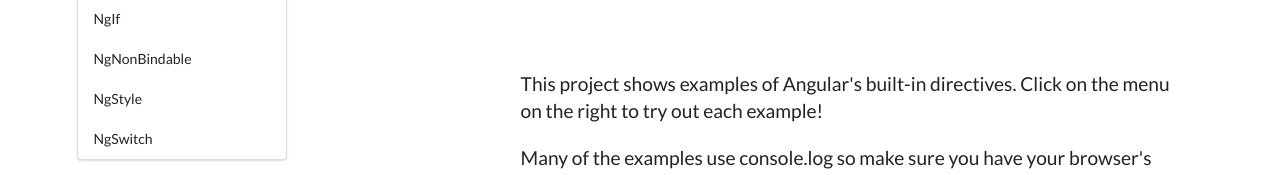
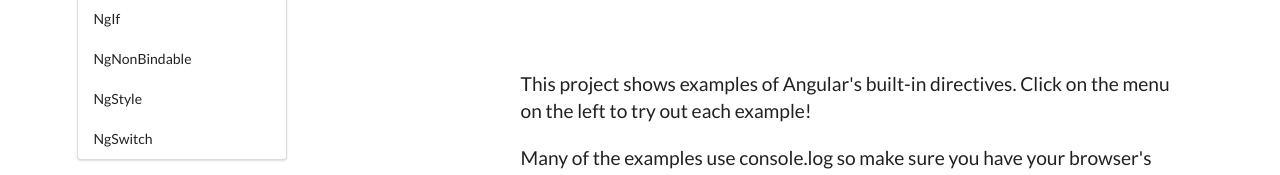
Before and after one commit to st411ar/angular-built-in-directives, an Angular app: page / in a window 1280 px wide. Shown: the part 216-391 px from the top of the page. Built offline with nearby package versions, Linux system fonts and the light colour scheme.

Commit message:
fixed intro content issue

```diff
--- a/src/app/intro/intro.component.html
+++ b/src/app/intro/intro.component.html
@@ -1,7 +1,7 @@
 <div class="intro">
   <p>
   This project shows examples of Angular's built-in directives.
-  Click on the menu on the right to try out each example!
+  Click on the menu on the left to try out each example!
   </p>
 
   <p>
```
